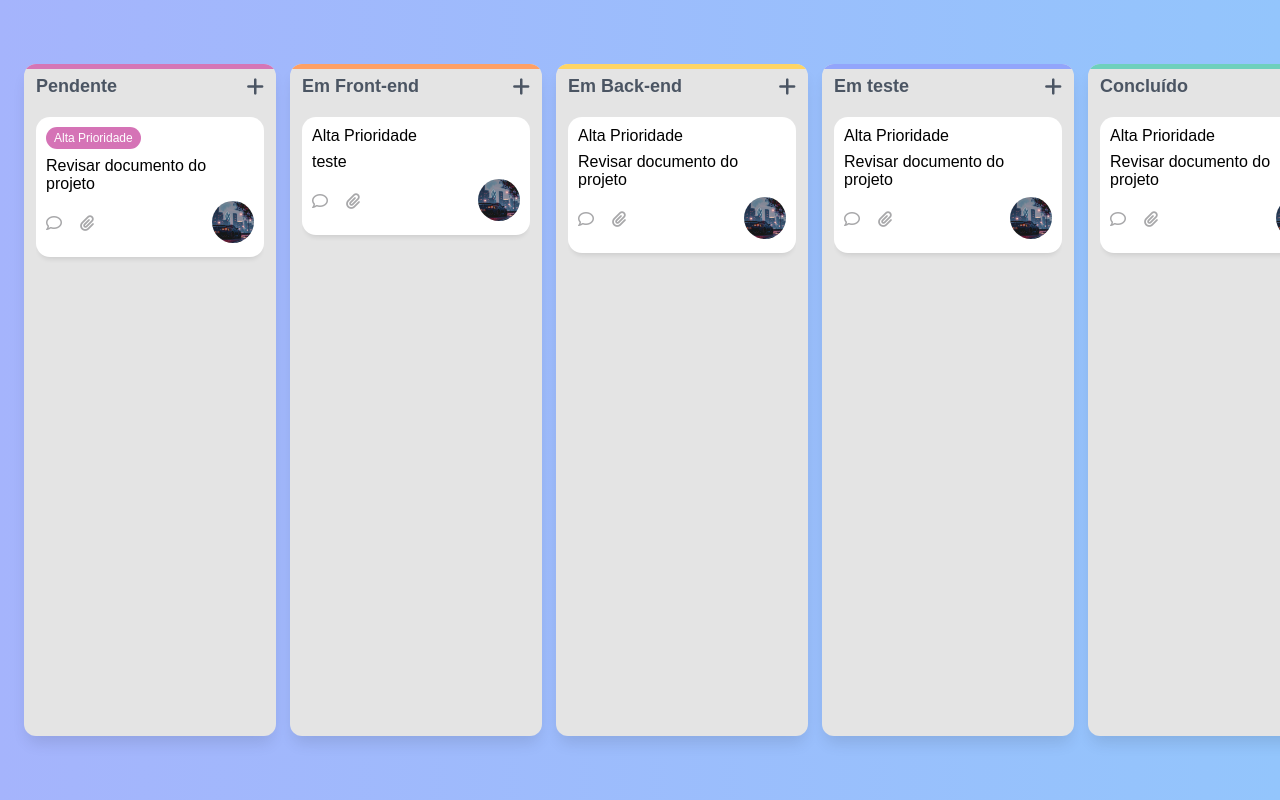
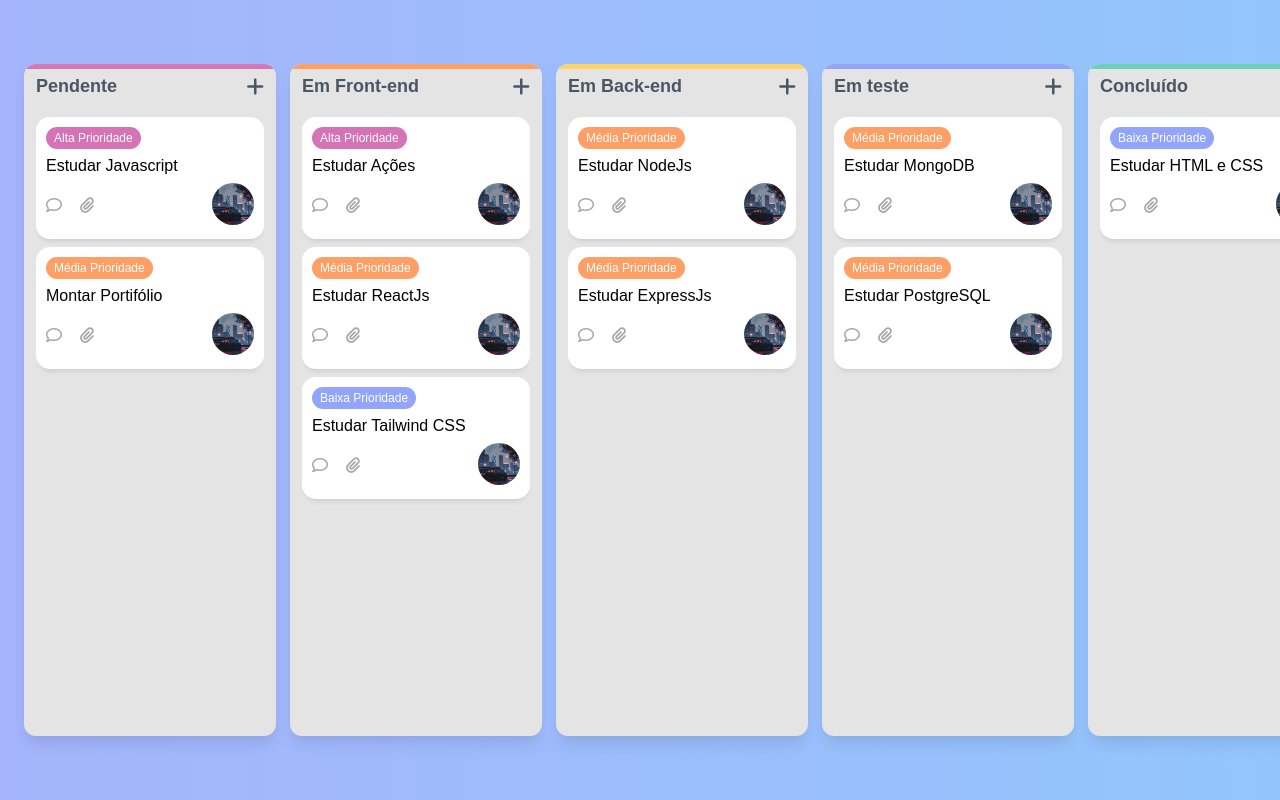
Before and after one commit to DaniloTdr-Dev/projeto-KANBAN, a plain HTML site: page index.html in a window 1280 px wide. Drawn offline with Linux system fonts and the light colour scheme.

Commit message:
Finalização do Projeto KANBAN

```diff
--- a/index.html
+++ b/index.html
@@ -5,7 +5,7 @@
     <meta name="viewport" content="width=device-width, initial-scale=1.0">
     <link rel="stylesheet" href="https://cdnjs.cloudflare.com/ajax/libs/font-awesome/6.7.2/css/all.min.css" integrity="sha512-Evv84Mr4kqVGRNSgIGL/F/aIDqQb7xQ2vcrdIwxfjThSH8CSR7PBEakCr51Ck+w+/U6swU2Im1vVX0SVk9ABhg==" crossorigin="anonymous" referrerpolicy="no-referrer" />
     <link rel="stylesheet" href="src/css/Style.css">
-    <title>Document</title>
+    <title>Projeto KANBAN</title>
 </head>
 <body>
     <main class="kanban">
@@ -27,7 +27,30 @@
                         </span>
                     </div>
                     <p class="card-title">
-                        Revisar documento do projeto
+                        Estudar Javascript
+                    </p>
+                    <div class="card-infos">
+                        <div class="card-icons">
+                            <p>
+                                <i class="fa-regular fa-comment"></i>
+                            </p>
+                            <p>
+                                <i class="fa-solid fa-paperclip"></i>
+                            </p>
+                        </div>
+                        <dib class="user">
+                            <img src="src/images/Nissan GTR.jpg" alt="Avatar">
+                        </dib>
+                    </div>
+                </div>
+                <div class="kanban-card" draggable="true">
+                    <div class="badge medium">
+                        <span>
+                            Média Prioridade
+                        </span>
+                    </div>
+                    <p class="card-title">
+                        Montar Portifólio
                     </p>
                     <div class="card-infos">
                         <div class="card-icons">
@@ -57,13 +80,59 @@
             </div>
             <div class="kanban-cards">
                 <div class="kanban-card" draggable="true">
-                    <div class="bagde-high">
+                    <div class="badge high">
                         <span>
                             Alta Prioridade
                         </span>
                     </div>
                     <p class="card-title">
-                        teste
+                        Estudar Ações
+                    </p>
+                    <div class="card-infos">
+                        <div class="card-icons">
+                            <p>
+                                <i class="fa-regular fa-comment"></i>
+                            </p>
+                            <p>
+                                <i class="fa-solid fa-paperclip"></i>
+                            </p>
+                        </div>
+                        <dib class="user">
+                            <img src="src/images/Nissan GTR.jpg" alt="Avatar">
+                        </dib>
+                    </div>
+                </div>
+                <div class="kanban-card" draggable="true">
+                    <div class="badge medium">
+                        <span>
+                            Média Prioridade
+                        </span>
+                    </div>
+                    <p class="card-title">
+                        Estudar ReactJs
+                    </p>
+                    <div class="card-infos">
+                        <div class="card-icons">
+                            <p>
+                                <i class="fa-regular fa-comment"></i>
+                            </p>
+                            <p>
+                                <i class="fa-solid fa-paperclip"></i>
+                            </p>
+                        </div>
+                        <dib class="user">
+                            <img src="src/images/Nissan GTR.jpg" alt="Avatar">
+                        </dib>
+                    </div>
+                </div>
+                <div class="kanban-card" draggable="true">
+                    <div class="badge low">
+                        <span>
+                            Baixa Prioridade
+                        </span>
+                    </div>
+                    <p class="card-title">
+                        Estudar Tailwind CSS
                     </p>
                     <div class="card-infos">
                         <div class="card-icons">
@@ -93,13 +162,36 @@
             </div>
             <div class="kanban-cards">
                 <div class="kanban-card" draggable="true">
-                    <div class="bagde-high">
+                    <div class="badge medium">
                         <span>
-                            Alta Prioridade
+                            Média Prioridade
                         </span>
                     </div>
                     <p class="card-title">
-                        Revisar documento do projeto
+                        Estudar NodeJs
+                    </p>
+                    <div class="card-infos">
+                        <div class="card-icons">
+                            <p>
+                                <i class="fa-regular fa-comment"></i>
+                            </p>
+                            <p>
+                                <i class="fa-solid fa-paperclip"></i>
+                            </p>
+                        </div>
+                        <dib class="user">
+                            <img src="src/images/Nissan GTR.jpg" alt="Avatar">
+                        </dib>
+                    </div>
+                </div>
+                <div class="kanban-card" draggable="true">
+                    <div class="badge medium">
+                        <span>
+                            Média Prioridade
+                        </span>
+                    </div>
+                    <p class="card-title">
+                        Estudar ExpressJs
                     </p>
                     <div class="card-infos">
                         <div class="card-icons">
@@ -129,13 +221,36 @@
             </div>
             <div class="kanban-cards">
                 <div class="kanban-card" draggable="true">
-                    <div class="bagde-high">
+                    <div class="badge medium">
                         <span>
-                            Alta Prioridade
+                            Média Prioridade
                         </span>
                     </div>
                     <p class="card-title">
-                        Revisar documento do projeto
+                        Estudar MongoDB
+                    </p>
+                    <div class="card-infos">
+                        <div class="card-icons">
+                            <p>
+                                <i class="fa-regular fa-comment"></i>
+                            </p>
+                            <p>
+                                <i class="fa-solid fa-paperclip"></i>
+                            </p>
+                        </div>
+                        <dib class="user">
+                            <img src="src/images/Nissan GTR.jpg" alt="Avatar">
+                        </dib>
+                    </div>
+                </div>
+                <div class="kanban-card" draggable="true">
+                    <div class="badge medium">
+                        <span>
+                            Média Prioridade
+                        </span>
+                    </div>
+                    <p class="card-title">
+                        Estudar PostgreSQL
                     </p>
                     <div class="card-infos">
                         <div class="card-icons">
@@ -165,13 +280,13 @@
             </div>
             <div class="kanban-cards">
                 <div class="kanban-card" draggable="true">
-                    <div class="bagde-high">
+                    <div class="badge low">
                         <span>
-                            Alta Prioridade
+                            Baixa Prioridade
                         </span>
                     </div>
                     <p class="card-title">
-                        Revisar documento do projeto
+                        Estudar HTML e CSS
                     </p>
                     <div class="card-infos">
                         <div class="card-icons">
--- a/src/css/Style.css
+++ b/src/css/Style.css
@@ -145,7 +145,7 @@ body {
 }
 
 .cards-hover {
-    background-color: #eaeffa51;
+    background-color: #eaeffa;
     border-radius: 8px;
 }
 
--- a/src/javascript/Script.js
+++ b/src/javascript/Script.js
@@ -1,29 +1,47 @@
-// document.addEventListener('DOMContentLoaded', () => {
-//     const items = document.querySelectorAll('.kanban-card');
-//     let draggedItem = null;
+document.addEventListener('DOMContentLoaded', () => {
+    const items = document.querySelectorAll('.kanban-card');
+    const columns = document.querySelectorAll('.kanban-cards')
+    let draggedItem = null;
 
-//     items.forEach(item => {
-//         item.addEventListener('dragstart', () => {
-//             draggedItem = item;
-//             item.classList.add('dragging');
-//         });
+    items.forEach(item => {
+        item.addEventListener('dragstart', () => {
+            item.classList.add('dragging');
+            draggedItem = item;
+        });
 
-//         item.addEventListener('dragend', () => {
-//             item.classList.remove('dragging');
-//             document.querySelectorAll('.cards-hover').forEach(el => el.classList.remove('cards-hover'));
-//         });
+        item.addEventListener('dragend', () => {
+            item.classList.remove('dragging');
+        });
 
-//         item.addEventListener('dragover', e => {
-//             e.preventDefault();
-//             e.currentTarget.classlist.add('cards-hover');
-//         })
+        item.addEventListener('dragover', e => {
+            e.preventDefault();
+            e.classlist.add('cards-hover');
+        })
 
-//         item.addEventListener('drop', () => {
-//             item.addEventListener('drop', e => {
-//             e.currentTarget.remove('cards-hover');
-//         })
-//     })
-// })})
+        item.addEventListener('drop', () => {
+            item.addEventListener('drop', e => {
+            e.classList.remove('cards-hover');
+        })
+    })
+
+    columns.forEach(column => {
+        column.addEventListener('dragover', (e) => {
+            e.preventDefault();
+            e.currentTarget.classList.add('cards-hover');
+        });
+
+        column.addEventListener('dragleave', (e) => {
+            e.currentTarget.classList.remove('cards-hover');
+        });
+
+        column.addEventListener('drop', (e) => {
+            e.currentTarget.classList.remove('cards-hover');
+
+            const dragCard = document.querySelector('.kanban-card.dragging');
+            e.currentTarget.appendChild(dragCard);
+        })
+    })
+})})
 
 
 
@@ -32,11 +50,11 @@
 
 
 // document.querySelectorAll('.kanban-card').forEach(card => {
-//     card.addEventListener('dragstart', (e) => {
+//     card.addEventListener('dragstart', e => {
 //         e.currentTarget.classlist.add('dragging');
 //     })
 
-//     card.addEventListener('dragend', (e) => {
+//     card.addEventListener('dragend', e => {
 //         e.currentTarget.classlist.remove('dragging');
 //     })
 // })
```
